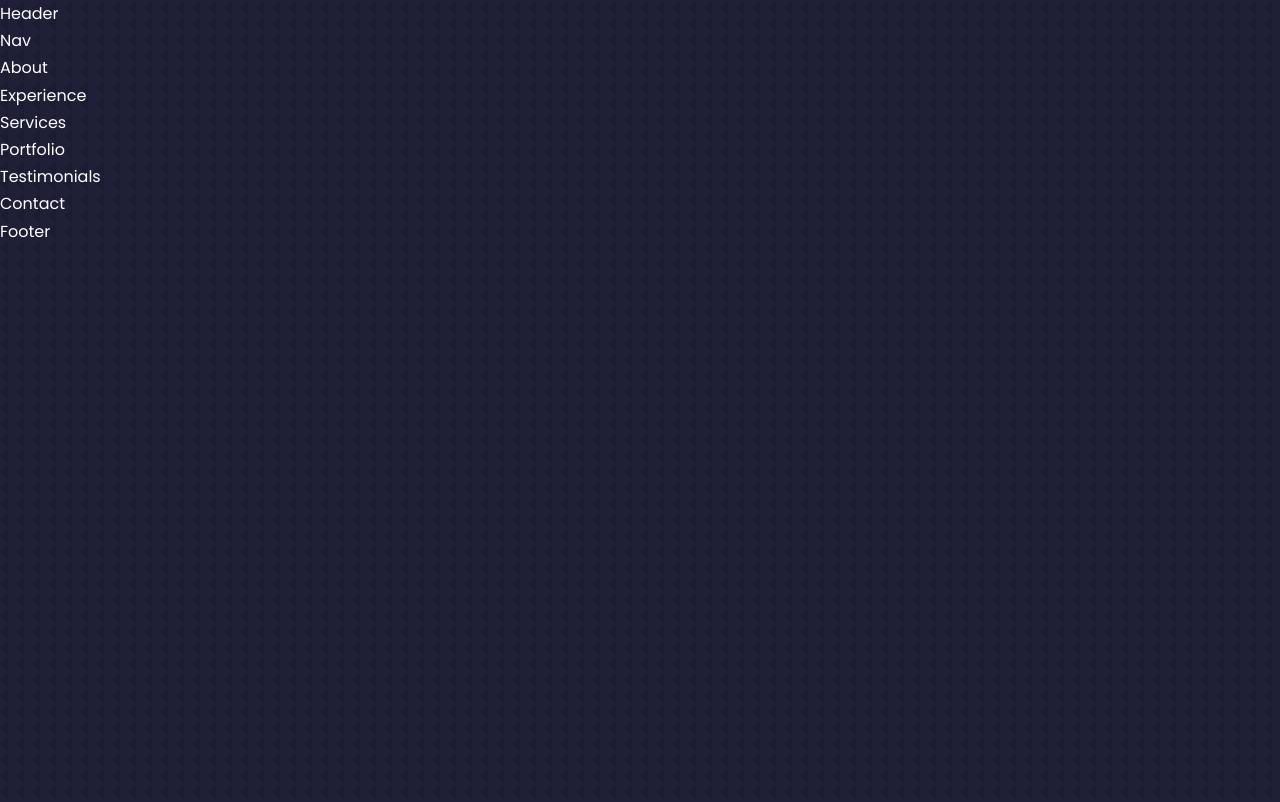
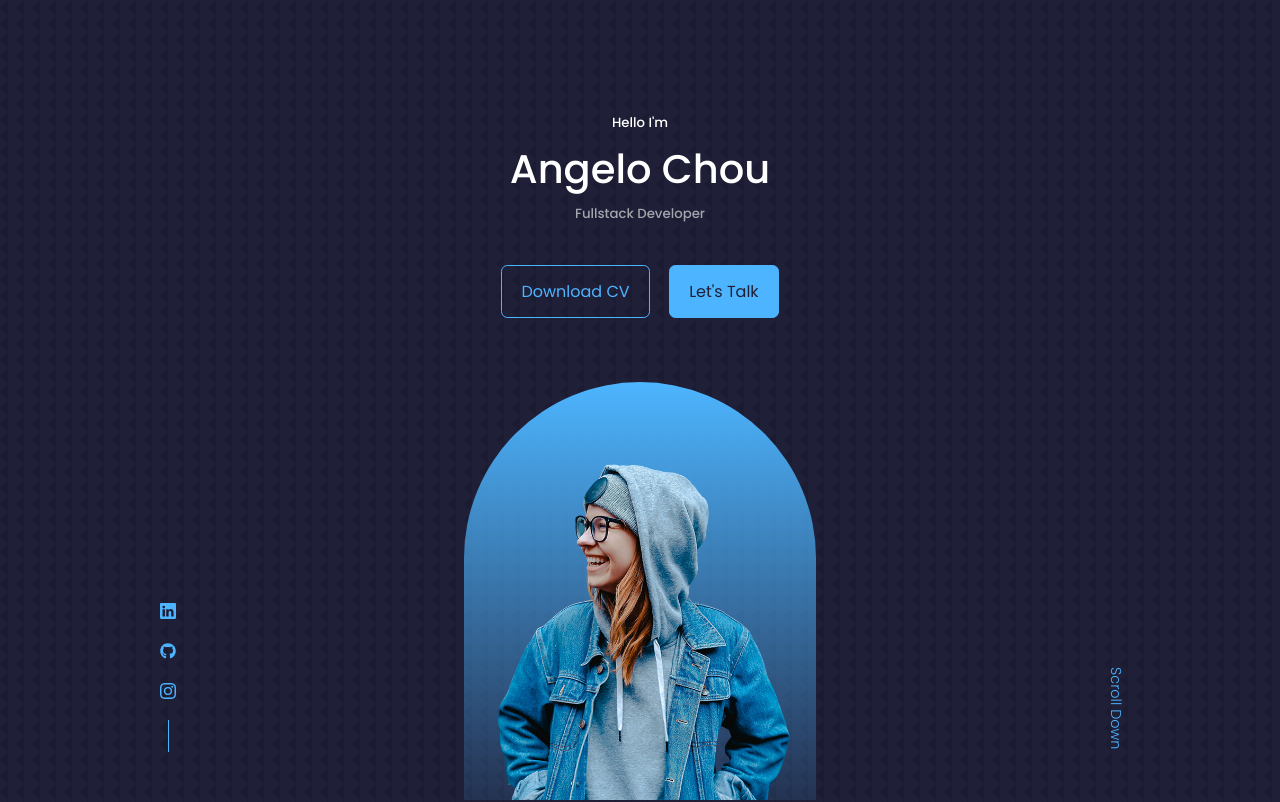
Before and after one commit to ben7152000/portfolio, a React (Create React App) app: page / in a window 1280 px wide. Shown: the top 802 px of the page. Built offline with nearby package versions, Linux system fonts and the light colour scheme.

Commit message:
頭部開發

```diff
--- a/package.json
+++ b/package.json
@@ -8,6 +8,7 @@
     "@testing-library/user-event": "^13.5.0",
     "react": "^18.2.0",
     "react-dom": "^18.2.0",
+    "react-icons": "^4.7.1",
     "react-scripts": "5.0.1",
     "web-vitals": "^2.1.4"
   },
--- a/src/components/Header.jsx
+++ /dev/null
@@ -1,9 +0,0 @@
-import React from 'react'
-
-const Header = () => {
-  return (
-    <div>Header</div>
-  )
-}
-
-export default Header
--- /dev/null
+++ b/src/components/Header/components/CTA.jsx
@@ -0,0 +1,13 @@
+import React from 'react'
+import CV from '../../../assets/cv.pdf'
+
+const CTA = () => {
+  return (
+    <div className="cta">
+      <a href={CV} download className='btn'>Download CV</a>
+      <a href="#contact" className='btn btn-primary'>Let's Talk</a>
+    </div>
+  )
+}
+
+export default CTA
--- /dev/null
+++ b/src/components/Header/components/Socials.jsx
@@ -0,0 +1,22 @@
+import React from "react"
+import { BsLinkedin } from "react-icons/bs"
+import { FaGithub } from "react-icons/fa"
+import { BsInstagram } from "react-icons/bs"
+
+const Socials = () => {
+  return (
+    <div className="header__socials">
+      <a href="https://linkedin.com" target="_blank">
+        <BsLinkedin />
+      </a>
+      <a href="https://github.com" target="_blank">
+        <FaGithub />
+      </a>
+      <a href="https://instagram.com" target="_blank">
+        <BsInstagram />
+      </a>
+    </div>
+  )
+}
+
+export default Socials
--- /dev/null
+++ b/src/components/Header/index.css
@@ -0,0 +1,80 @@
+header {
+    height: 100vh;
+    padding-top: 7rem;
+    overflow: hidden;
+}
+
+.header__container {
+    text-align: center;
+    height: 100%;
+    position: relative;
+}
+
+/* CTA */
+.cta {
+    margin-top: 2.5rem;
+    display: flex;
+    justify-content: center;
+    gap: 1.2rem;
+}
+
+/* Socials */
+.header__socials {
+    display: flex;
+    flex-direction: column;
+    align-items: center;
+    gap: 0.8rem;
+    position: absolute;
+    left: 0;
+    bottom: 3rem;
+}
+
+.header__socials::after {
+    content: '';
+    width: 1px;
+    height: 2rem;
+    background-color: var(--color-primary);
+}
+
+/* Me */
+.me {
+    background-image: linear-gradient(var(--color-primary), transparent);
+    width: 22rem;
+    height: 30rem;
+    position: absolute;
+    left: calc(50% - 11rem);
+    margin-top: 4rem;
+    border-radius: 12rem 12rem 0 0;
+    overflow: hidden;
+    padding: 5rem 1.5rem 1.5rem 1.5rem;
+}
+
+/* Scroll Down */
+.scroll__down {
+    position: absolute;
+    right: -2.3rem;
+    bottom: 5rem;
+    transform: rotate(90deg);
+    font-size: 0.9rem;
+    font-weight: 300;
+}
+
+/* Media Queries (Medium Devices) */
+
+@media screen and (max-width: 1024px) {
+    header {
+        height: 68vh;
+    }
+}
+
+/* Media Queries (Small Devices) */
+
+@media screen and (max-width: 600px) {
+    header {
+        height: 100vh;
+    }
+
+    .header__socials, .scroll__down {
+        display: none;
+    }
+}
--- /dev/null
+++ b/src/components/Header/index.jsx
@@ -0,0 +1,27 @@
+import React from 'react'
+import './index.css'
+import CTA from './components/CTA'
+import ME from '../../assets/me.png'
+import Socials from './components/Socials'
+
+const Header = () => {
+  return (
+    <header>
+      <div className="container header__container">
+        <h5>Hello I'm</h5>
+        <h1>Angelo Chou</h1>
+        <h5 className="text-light">Fullstack Developer</h5>
+        <CTA />
+        <Socials />
+
+        <div className='me'>
+          <img src={ME} alt="me"/>
+        </div>
+
+        <a href="#contact" className="scroll__down">Scroll Down</a>
+      </div>
+    </header>
+  )
+}
+
+export default Header
--- a/src/index.css
+++ b/src/index.css
@@ -83,7 +83,7 @@
     color: var(--color-white);
 }
 
-.bth {
+.btn {
     width: max-content;
     display: inline-block;
     color: var(--color-primary);
```
Also changed, not shown: 1 other file (tests, documents, lock files or other folders).
